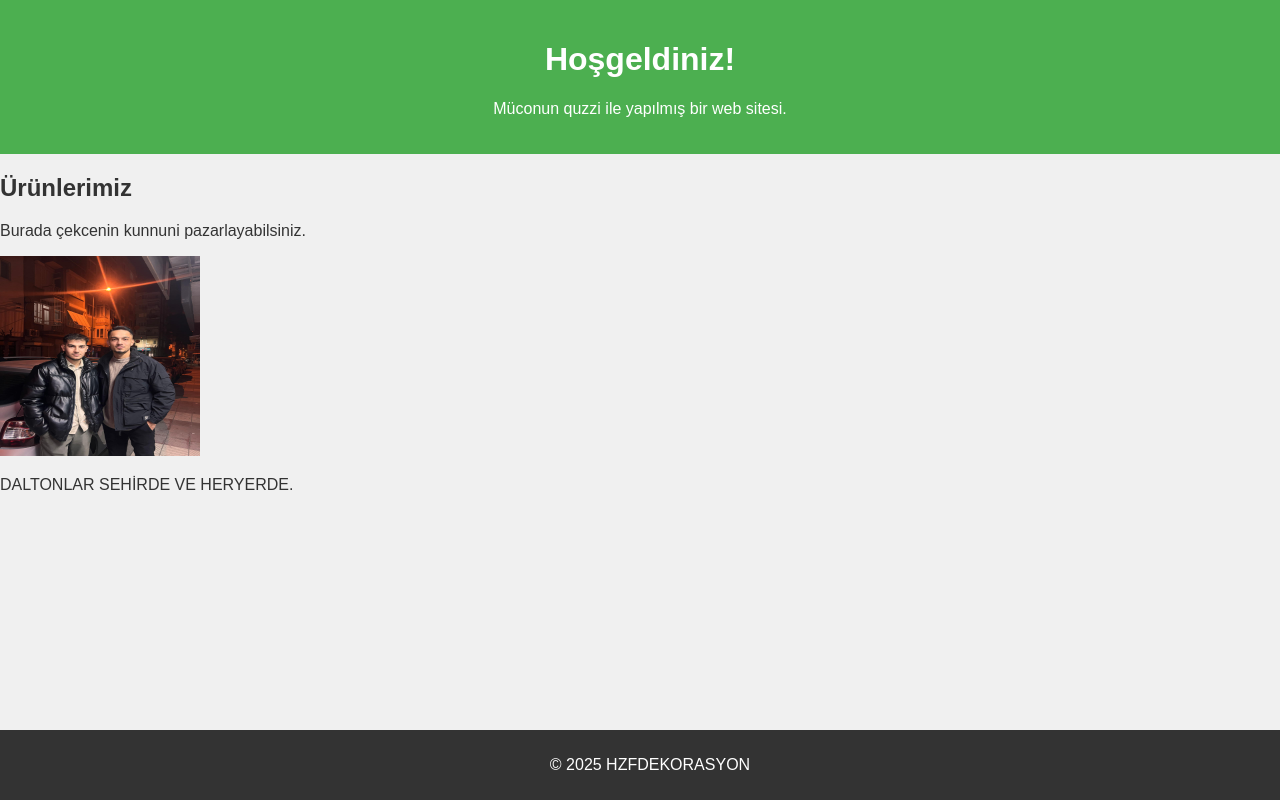
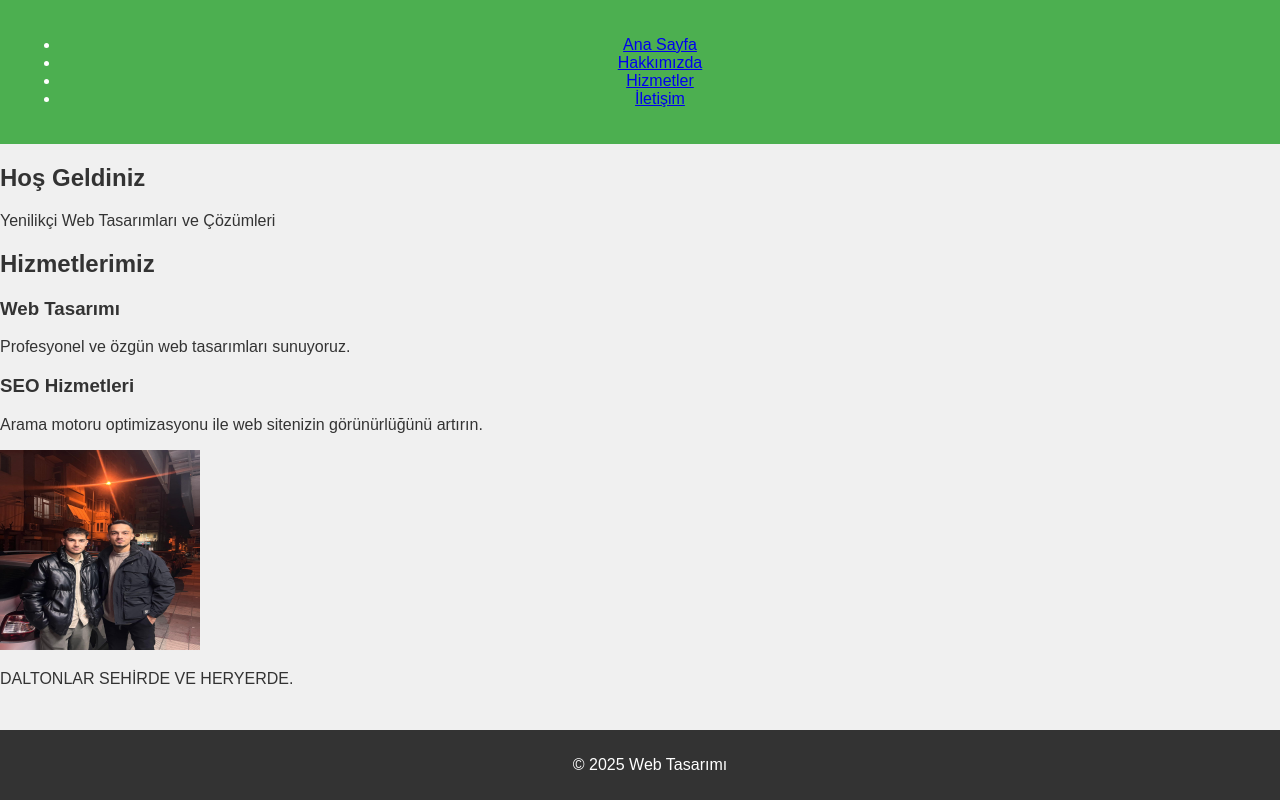
Before and after one commit to hfzdekorasyon/hfzdekorasyon.github.io, a plain HTML site: page index.html in a window 1280 px wide. Drawn offline with Linux system fonts and the light colour scheme.

Commit message:
Add files via upload

```diff
--- a/index.html
+++ b/index.html
@@ -3,25 +3,45 @@
 <head>
     <meta charset="UTF-8">
     <meta name="viewport" content="width=device-width, initial-scale=1.0">
-    <title>Web Sitem</title>
-    <link rel="stylesheet" href="styles.css"> <!-- CSS dosyanızın adı ve yolu -->
+    <title>Örnek Web Sitesi</title>
+    <link rel="stylesheet" href="styles.css">
 </head>
 <body>
+
     <header>
-        <h1>Hoşgeldiniz!</h1>
-        <p>Müconun quzzi ile yapılmış bir web sitesi.</p>
+        <nav>
+            <ul>
+                <li><a href="#">Ana Sayfa</a></li>
+                <li><a href="#">Hakkımızda</a></li>
+                <li><a href="#">Hizmetler</a></li>
+                <li><a href="#">İletişim</a></li>
+            </ul>
+        </nav>
     </header>
 
     <main>
-        <section>
-            <h2>Ürünlerimiz</h2>
-            <p>Burada çekcenin kunnuni pazarlayabilsiniz.</p>
+        <section class="hero">
+            <h1>Hoş Geldiniz</h1>
+            <p>Yenilikçi Web Tasarımları ve Çözümleri</p>
+        </section>
+
+        <section class="services">
+            <h2>Hizmetlerimiz</h2>
+            <div class="service-item">
+                <h3>Web Tasarımı</h3>
+                <p>Profesyonel ve özgün web tasarımları sunuyoruz.</p>
+            </div>
+            <div class="service-item">
+                <h3>SEO Hizmetleri</h3>
+                <p>Arama motoru optimizasyonu ile web sitenizin görünürlüğünü artırın.</p>
+            </div>
         </section>
     </main>
 
     <footer>
-        <p>© 2025 HZFDEKORASYON</p>
+        <p>&copy; 2025 Web Tasarımı</p>
     </footer>
+
 </body>
 </html>
 
```
